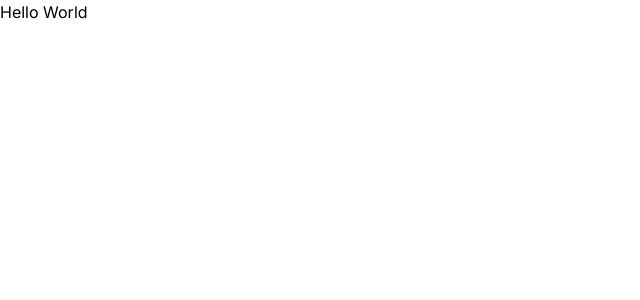
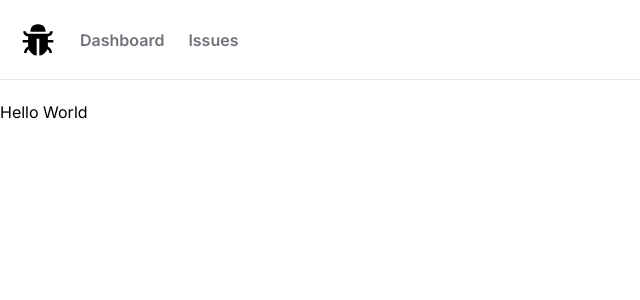
Before and after one commit to amir-shahidi-78/Issue-Tracker, a Next.js app: page / in a window 1280 px wide. Shown: the top 300 px of the page, without its empty margins (0-640 px from the left). Built offline with nearby package versions, Linux system fonts and the light colour scheme.

Commit message:
Add navbar

```diff
--- /dev/null
+++ b/app/NavBar.tsx
@@ -0,0 +1,29 @@
+import React from "react";
+import { AiFillBug } from "react-icons/ai";
+import Link from "next/link";
+const NavBar = () => {
+  const links = [
+    { label: "Dashboard", href: "/" },
+    { label: "Issues", href: "/issues" },
+  ];
+  return (
+    <nav className="flex space-x-6 px-5 h-20 mb-5 items-center border-b ">
+      <Link href="/" className="text-4xl">
+        <AiFillBug />
+      </Link>
+      <ul className="flex space-x-6">
+        {links.map((link) => (
+          <Link
+            key={link.href}
+            className="text-zinc-500 font-semibold hover:text-zinc-800 transition-colors"
+            href={link.href}
+          >
+            {link.label}
+          </Link>
+        ))}
+      </ul>
+    </nav>
+  );
+};
+
+export default NavBar;
--- a/app/globals.css
+++ b/app/globals.css
@@ -7,19 +7,9 @@
 }
 
 @media (prefers-color-scheme: dark) {
-  :root {
-    --foreground-rgb: 255, 255, 255;
-    --background-start-rgb: 0, 0, 0;
-    --background-end-rgb: 0, 0, 0;
-  }
+
 }
 
 body {
   color: rgb(var(--foreground-rgb));
-  background: linear-gradient(
-      to bottom,
-      transparent,
-      rgb(var(--background-end-rgb))
-    )
-    rgb(var(--background-start-rgb));
 }
--- a/app/layout.tsx
+++ b/app/layout.tsx
@@ -1,22 +1,26 @@
-import './globals.css'
-import type { Metadata } from 'next'
-import { Inter } from 'next/font/google'
+import "./globals.css";
+import type { Metadata } from "next";
+import { Inter } from "next/font/google";
+import NavBar from "./NavBar";
 
-const inter = Inter({ subsets: ['latin'] })
+const inter = Inter({ subsets: ["latin"] });
 
 export const metadata: Metadata = {
-  title: 'Create Next App',
-  description: 'Generated by create next app',
-}
+  title: "Create Next App",
+  description: "Generated by create next app",
+};
 
 export default function RootLayout({
   children,
 }: {
-  children: React.ReactNode
+  children: React.ReactNode;
 }) {
   return (
     <html lang="en">
-      <body className={inter.className}>{children}</body>
+      <body className={inter.className}>
+        <NavBar />
+        <main>{children}</main>
+      </body>
     </html>
-  )
+  );
 }
--- a/package.json
+++ b/package.json
@@ -19,6 +19,7 @@
     "postcss": "8.4.31",
     "react": "18.2.0",
     "react-dom": "18.2.0",
+    "react-icons": "^4.11.0",
     "tailwindcss": "3.3.3",
     "typescript": "5.2.2"
   }
```
Also changed, not shown: 1 other file (tests, documents, lock files or other folders).
